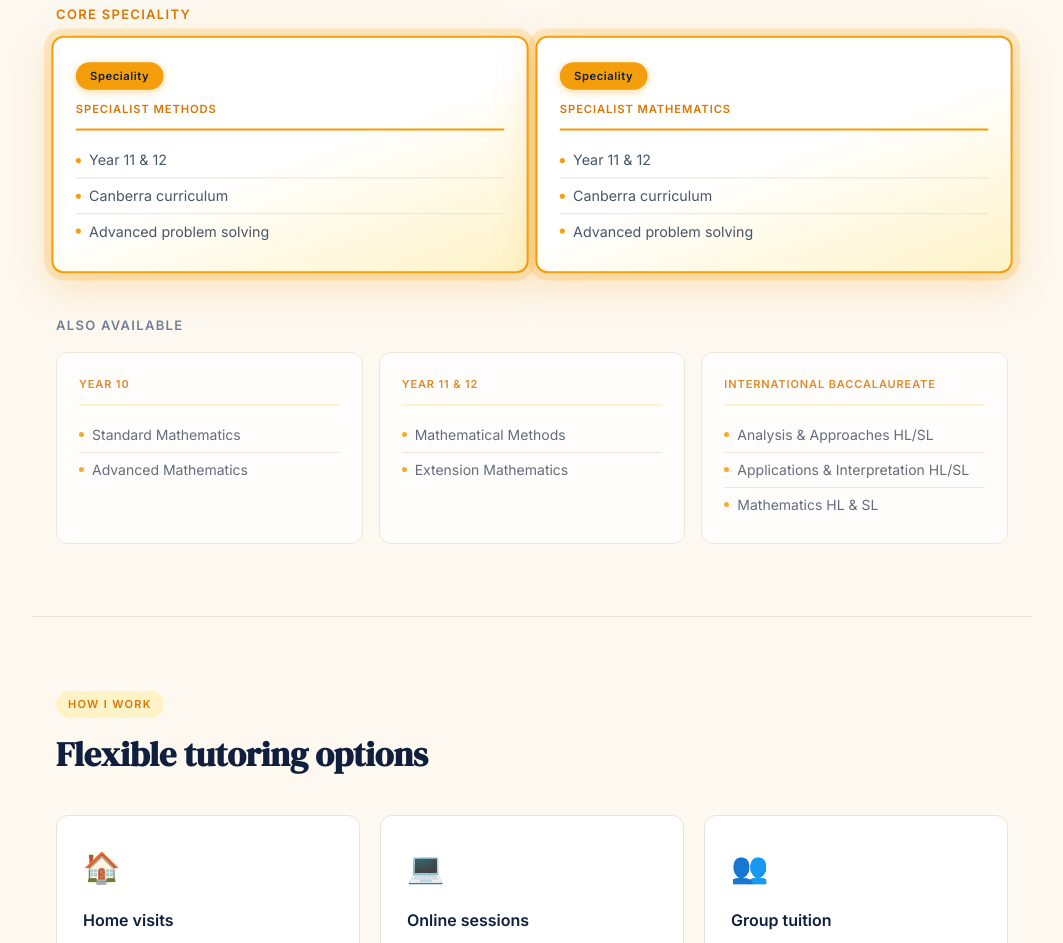
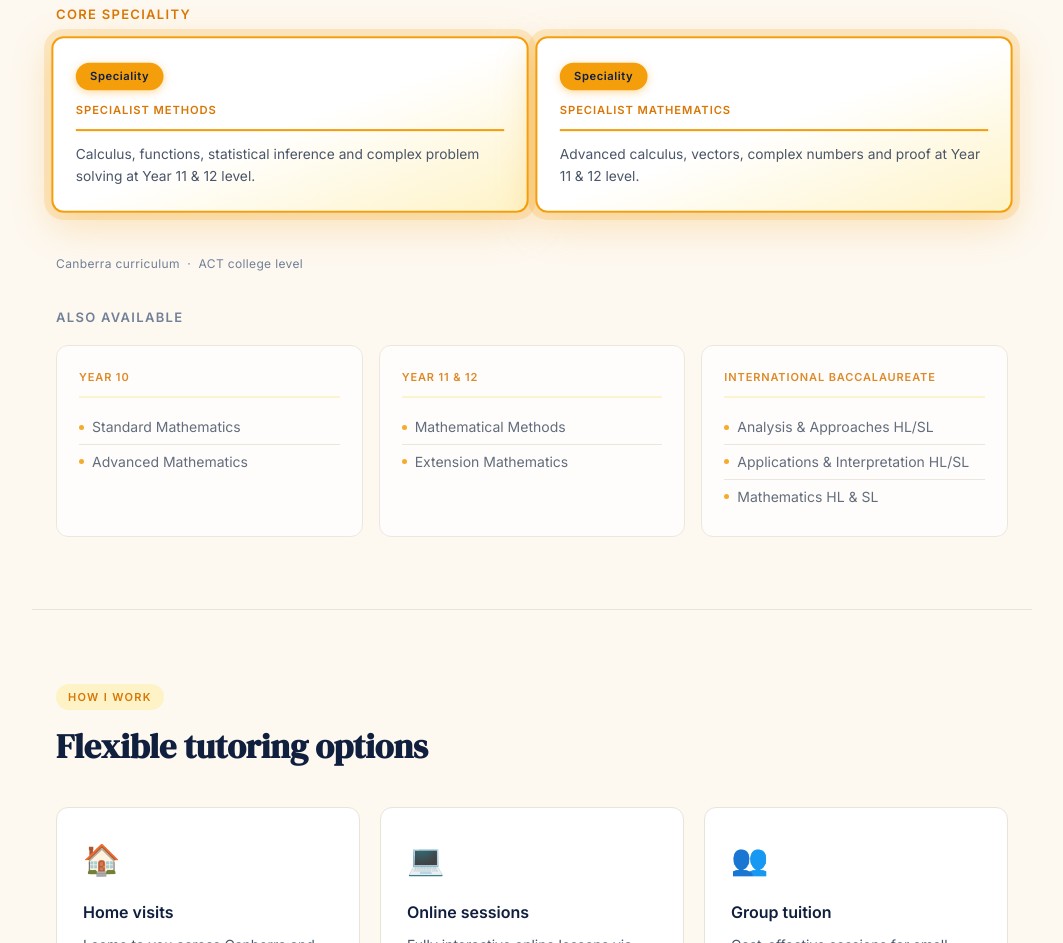
Before and after one commit to pat3141/tutoring, a plain HTML site: page index.html in a window 1280 px wide. Shown: the part 1721-2664 px from the top of the page, without its empty margins (108-1171 px from the left). Drawn offline with Linux system fonts and the light colour scheme.

Commit message:
subject info updates

```diff
--- a/index.html
+++ b/index.html
@@ -153,22 +153,15 @@
     <div class="subject-card popular">
       <div class="subject-popular-badge">Speciality</div>
       <div class="subject-year">Specialist Methods</div>
-      <ul>
-        <li>Year 11 &amp; 12</li>
-        <li>Canberra curriculum</li>
-        <li>Advanced problem solving</li>
-      </ul>
+      <p style="font-size:13.5px;color:var(--ink-muted);line-height:1.6;margin-top:10px;">Calculus, functions, statistical inference and complex problem solving at Year 11 &amp; 12 level.</p>
     </div>
     <div class="subject-card popular">
       <div class="subject-popular-badge">Speciality</div>
       <div class="subject-year">Specialist Mathematics</div>
-      <ul>
-        <li>Year 11 &amp; 12</li>
-        <li>Canberra curriculum</li>
-        <li>Advanced problem solving</li>
-      </ul>
+      <p style="font-size:13.5px;color:var(--ink-muted);line-height:1.6;margin-top:10px;">Advanced calculus, vectors, complex numbers and proof at Year 11 &amp; 12 level.</p>
     </div>
   </div>
+  <p style="font-size:12px;color:var(--ink-light);margin-bottom:32px;letter-spacing:0.03em;">Canberra curriculum &nbsp;&middot;&nbsp; ACT college level</p>
 
   <p class="subjects-tier-label secondary">Also Available</p>
   <div class="subjects-grid also">
```
